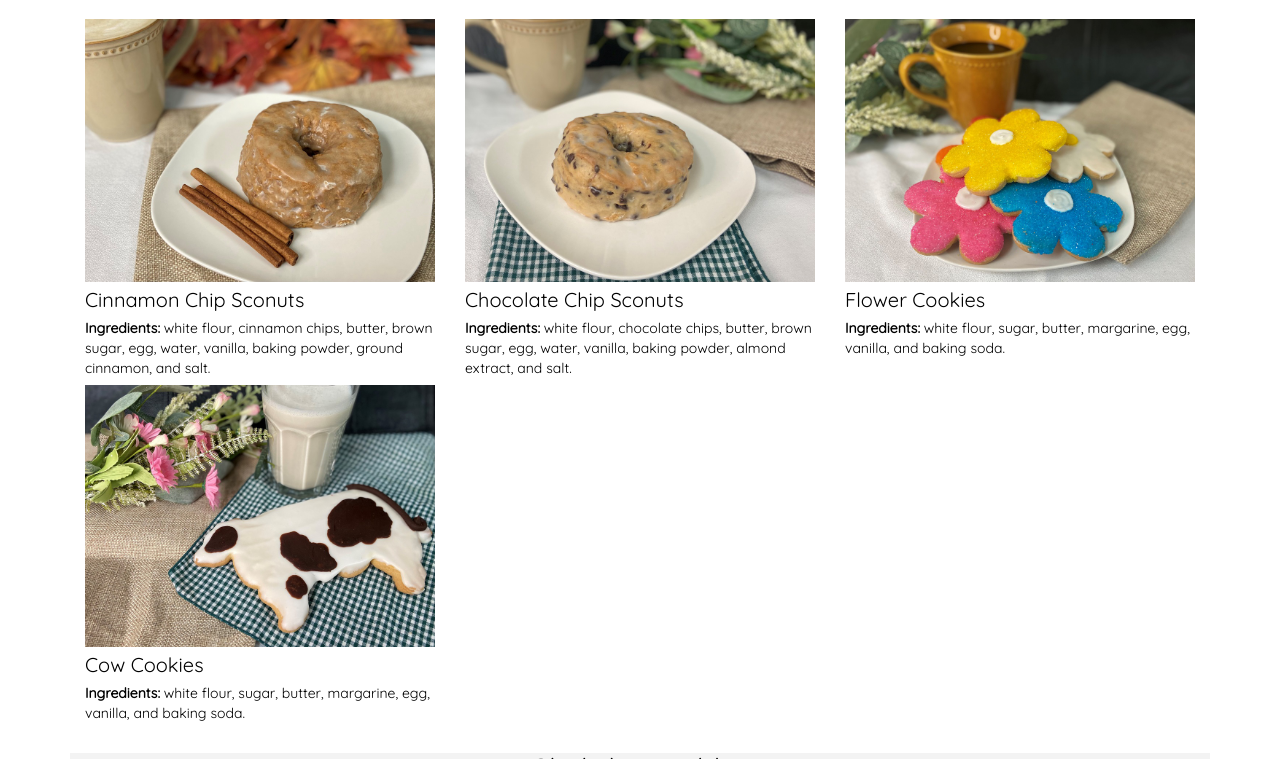
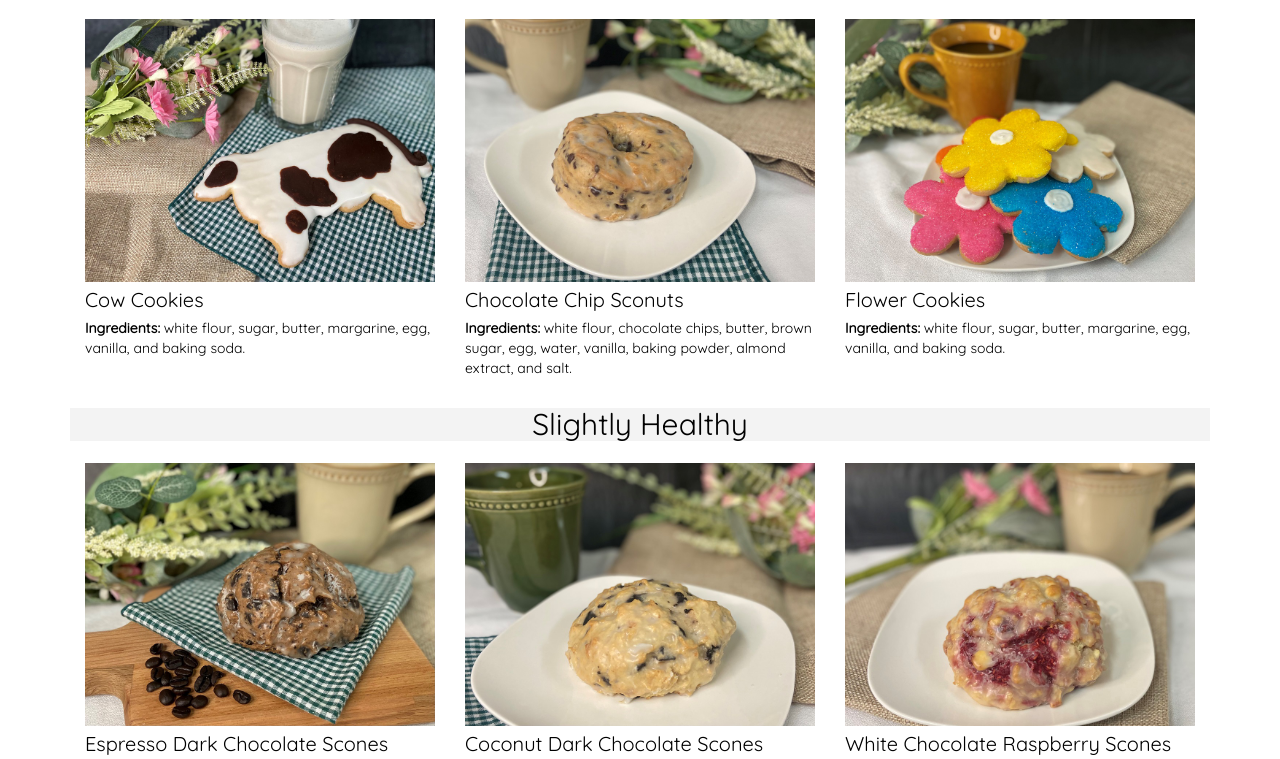
Before and after one commit to chrisandlorisbakehouse/chrisandlorisbakehouse.github.io, a website: page products.html in a window 1280 px wide. Shown: the part 300-1059 px from the top of the page. Drawn offline with nearby package versions, Linux system fonts and the light colour scheme; a web font is replaced by a local one.

Commit message:
Update products page

```diff
--- a/products.html
+++ b/products.html
@@ -136,10 +136,16 @@
   <h3 class="producttext">Some of these products are seasonal and are not available at all times.</h3>
   <h2 class="category" align="center">Healthy Schmealthy</h2>
 
-<div class="container scone col-md-4">
+<!-- <div class="container scone col-md-4">
   <img src="../assets/img/1_sconut_cinnamon.jpg" alt="Sconuts" class="image">
   <h3 class="productnames">Cinnamon Chip Sconuts</h3>
   <p class = "ingredients"><b>Ingredients:</b> white flour, cinnamon chips, butter, brown sugar, egg, water, vanilla, baking powder, ground cinnamon, and salt.</p>
+</div> -->
+
+<div class="container scone col-md-4">
+  <img src="../assets/img/1_cookie_cow.jpg" alt="Cow Cookies" class="image">
+    <h3 class="productnames">Cow Cookies</h3>
+  <p class = "ingredients"><b>Ingredients:</b>  white flour, sugar, butter, margarine, egg, vanilla, and baking soda. </p>
 </div>
 
 <!-- <div class="container scone col-md-4">
@@ -166,11 +172,7 @@
 
 
 
-<div class="container scone col-md-4">
-  <img src="../assets/img/1_cookie_cow.jpg" alt="Cow Cookies" class="image">
-    <h3 class="productnames">Cow Cookies</h3>
-  <p class = "ingredients"><b>Ingredients:</b>  white flour, sugar, butter, margarine, egg, vanilla, and baking soda. </p>
-</div>
+
 </div>
 
 
@@ -209,12 +211,12 @@
 
 <!-- START SLIGHTLY HEALTHY ROW 2 -->
 <div class = "container">
-<div class="container scone col-md-4">
+<!-- <div class="container scone col-md-4">
   <img src="../assets/img/2_vanalmond.jpg" alt="Vanilla Almond" class="image">
   <h3 class="productnames">Vanilla Almond Scones</h3>
   <p class = "ingredients"><b>Ingredients:</b>  white flour, water, butter*, eggs, pure vanilla, almond extract, sliced almonds, granulated sugar, baking powder, and salt.
   <b>Glaze:</b> water, corn syrup, and powdered sugar. (*no trans fats) </p>
-</div>
+</div> -->
 
 
 <div class="container scone col-md-4">
```
